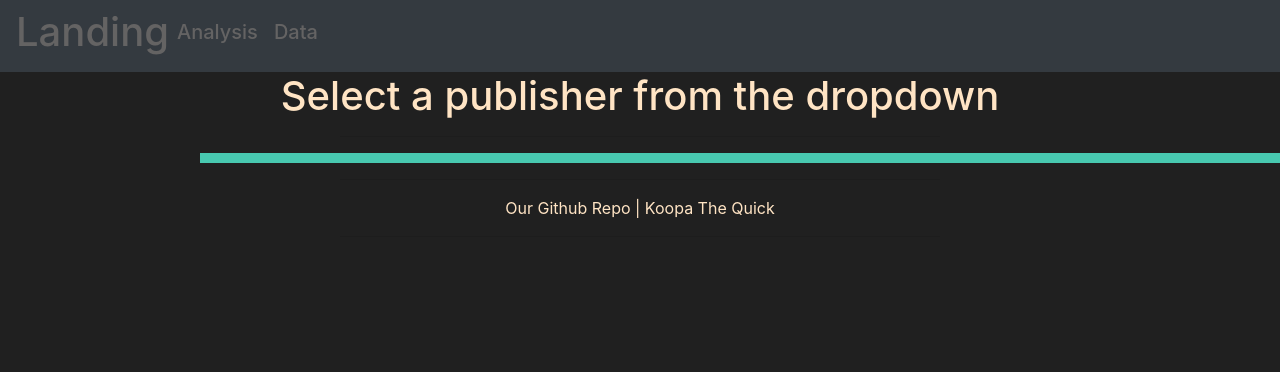
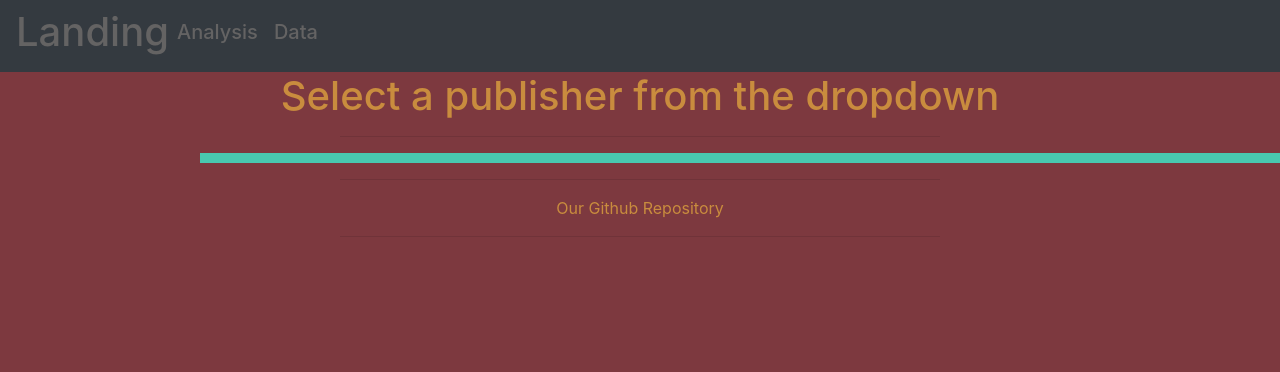
Before and after one commit to L0rd-Z-19/speedrunning_analysis, a Flask app: page /analysis in a window 1280 px wide; the page is wider, and only the part inside the window is pictured. Shown: the top 372 px of that part. Run offline with Flask 2, Linux system fonts and the light colour scheme; data that the repository does not hold is empty; some libraries are stand-ins or nearby versions.

Commit message:
Changes colors on html page

```diff
--- a/static/js/logic.js
+++ b/static/js/logic.js
@@ -76,9 +76,9 @@ function createSVG(data,selectedOption){
         .append("circle")
             .attr("cx", function (d) { return x(d.rank); })
             .attr("cy", function (d) { return y(d.global_sales); })
-            .attr("r", 10)
-            .attr("opacity", ".8")
-            .style("fill", "#565051")
+            .attr("r", 7)
+            .attr("opacity", ".6")
+            .style("fill", "#C98C3E")
 
     // Add the x Axis
     svg.append("g")
@@ -102,5 +102,5 @@ function createSVG(data,selectedOption){
         .attr("x",0 - (height / 2))
         .attr("dy", "1em")
         .style("text-anchor", "middle")
-        .text("Number of Sales (Globaly)");
+        .text("Number of Sales (In Millions)");
 }
--- a/static/style.css
+++ b/static/style.css
@@ -5,7 +5,7 @@ span {
 }
 
 div {
-    background-color: #AE00FF;
+    background-color: #7D393F;
     height: 100vh;
     transition: background-color 1s;
 }
--- a/templates/analysis.html
+++ b/templates/analysis.html
@@ -6,7 +6,7 @@
         <link rel="stylesheet" href="../static/style.css">
         <link rel="stylesheet" href="https://maxcdn.bootstrapcdn.com/bootstrap/4.4.1/css/bootstrap.min.css">
     </head>
-    <body style="background-color: rgb(32, 32, 32);">
+    <body style="background-color: #7D393F;">
         <!-- Nav bar -->
         <nav class="navbar navbar-expand-sm bg-dark navbar-dark">
             <a style="color:rgb(100, 99, 99)" href="/"><h1>Landing</h1></a>
@@ -18,7 +18,7 @@
 
         <!-- main page -->
         <span id="btn"></span>
-        <h1 style="text-align:center; color:bisque;" id="title">Select a publisher from the dropdown</h1>
+        <h1 style="text-align:center; color:#C98C3E;" id="title">Select a publisher from the dropdown</h1>
         <hr>
         <section style="text-align:center;" id="plot">
             <!-- plot here -->
@@ -26,7 +26,7 @@
         <!-- footer -->
         <footer>
                 <hr>
-                <a href="https://github.com/L0rd-Z-19/speedrunning_analysis" style="color: bisque;">Our Github Repo | Koopa The Quick</a>
+                <a href="https://github.com/L0rd-Z-19/speedrunning_analysis" style="color: #C98C3E;">Our Github Repository</a>
                 <hr>
         </footer>
         <script src="https://code.jquery.com/jquery-3.3.1.slim.min.js" integrity="sha384-q8i/X+965DzO0rT7abK41JStQIAqVgRVzpbzo5smXKp4YfRvH+8abtTE1Pi6jizo" crossorigin="anonymous"></script>
--- a/templates/data.html
+++ b/templates/data.html
@@ -6,7 +6,7 @@
         <link rel="stylesheet" href="../static/style.css">
         <link rel="stylesheet" href="https://maxcdn.bootstrapcdn.com/bootstrap/4.4.1/css/bootstrap.min.css">
     </head>
-    <body style="background-color: rgb(32, 32, 32);">
+    <body style="background-color: #7D393F;">
         <!-- Nav bar -->
         <nav class="navbar navbar-expand-sm bg-dark navbar-dark">
             <a style="color:rgb(100, 99, 99)" href="/"><h1>Landing</h1></a>
@@ -27,7 +27,7 @@
         <!-- footer -->
         <footer>
                 <hr>
-                <a href="https://github.com/L0rd-Z-19/speedrunning_analysis" style="color: bisque;">Our Github Repo | Koopa The Quick</a>
+                <a href="https://github.com/L0rd-Z-19/speedrunning_analysis" style="color: #C98C3E;">Our Github Repository</a>
                 <hr>
         </footer>
         <script src="https://code.jquery.com/jquery-3.3.1.slim.min.js" integrity="sha384-q8i/X+965DzO0rT7abK41JStQIAqVgRVzpbzo5smXKp4YfRvH+8abtTE1Pi6jizo" crossorigin="anonymous"></script>
--- a/templates/index.html
+++ b/templates/index.html
@@ -6,7 +6,7 @@
         <link rel="stylesheet" href="static/style.css">
         <link rel="stylesheet" href="https://maxcdn.bootstrapcdn.com/bootstrap/4.4.1/css/bootstrap.min.css">
     </head>
-    <body style="background-color: rgb(32, 32, 32);">
+    <body style="background-color: #7D393F;">
 
         <script src="https://cdnjs.cloudflare.com/ajax/libs/animejs/3.2.0/anime.min.js"></script>
         <script src="https://code.jquery.com/jquery-3.3.1.slim.min.js" integrity="sha384-q8i/X+965DzO0rT7abK41JStQIAqVgRVzpbzo5smXKp4YfRvH+8abtTE1Pi6jizo" crossorigin="anonymous"></script>
@@ -59,7 +59,7 @@
         <!-- footer -->
         <footer>
                 <hr>
-                <a href="https://github.com/L0rd-Z-19/speedrunning_analysis" style="color: bisque;">Our Github Repository</a>
+                <a href="https://github.com/L0rd-Z-19/speedrunning_analysis" style="color: #C98C3E;">Our Github Repository</a>
                 <hr>
         </footer>
     </body>
```
